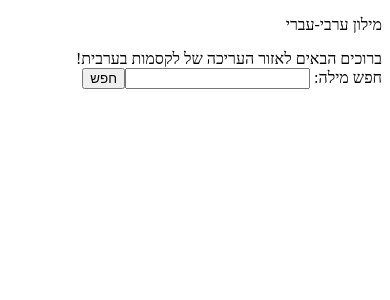
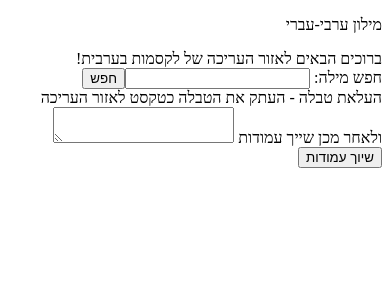
Before and after one commit to Asaf-Malin/accessible-world-data, an Angular app in the folder angular/: page /lexemes in a window 390 px wide. Shown: the top 300 px of the page. Built offline with nearby package versions, Linux system fonts and the light colour scheme.

Commit message:
tableToUpload

```diff
--- a/angular/src/app/lexemes/lexemes/lexemes.component.html
+++ b/angular/src/app/lexemes/lexemes/lexemes.component.html
@@ -28,4 +28,12 @@
     <br>צורת יידוע: <input [(ngModel)]="currentLexeme.articleForm">
     <br>מקור ההגדרה: <input [(ngModel)]="currentLexeme.source">
   </div>
+
+  <div>
+    העלאת טבלה - העתק את הטבלה כטקסט לאזור העריכה ולאחר מכן שייך עמודות
+    <textarea [(ngModel)]="tableToUpload">
+
+    </textarea>
+    <button (click)="matchColumns()">שיוך עמודות</button>
+  </div>
 </div>
--- a/angular/src/app/lexemes/lexemes/lexemes.component.ts
+++ b/angular/src/app/lexemes/lexemes/lexemes.component.ts
@@ -11,6 +11,7 @@ export class LexemesComponent {
   public currentLexeme: Lexeme = this.getEmptyLexeme();
   public searchTerm: string = "";
   public afterSearch: boolean = false;
+  public tableToUpload: string = "";
 
   constructor(public lexemesService: LexemesService) {}
 
@@ -49,4 +50,7 @@ export class LexemesComponent {
     });
   }
 
+  matchColumns(){
+    alert('טרם מומש');
+  }
 }
```
